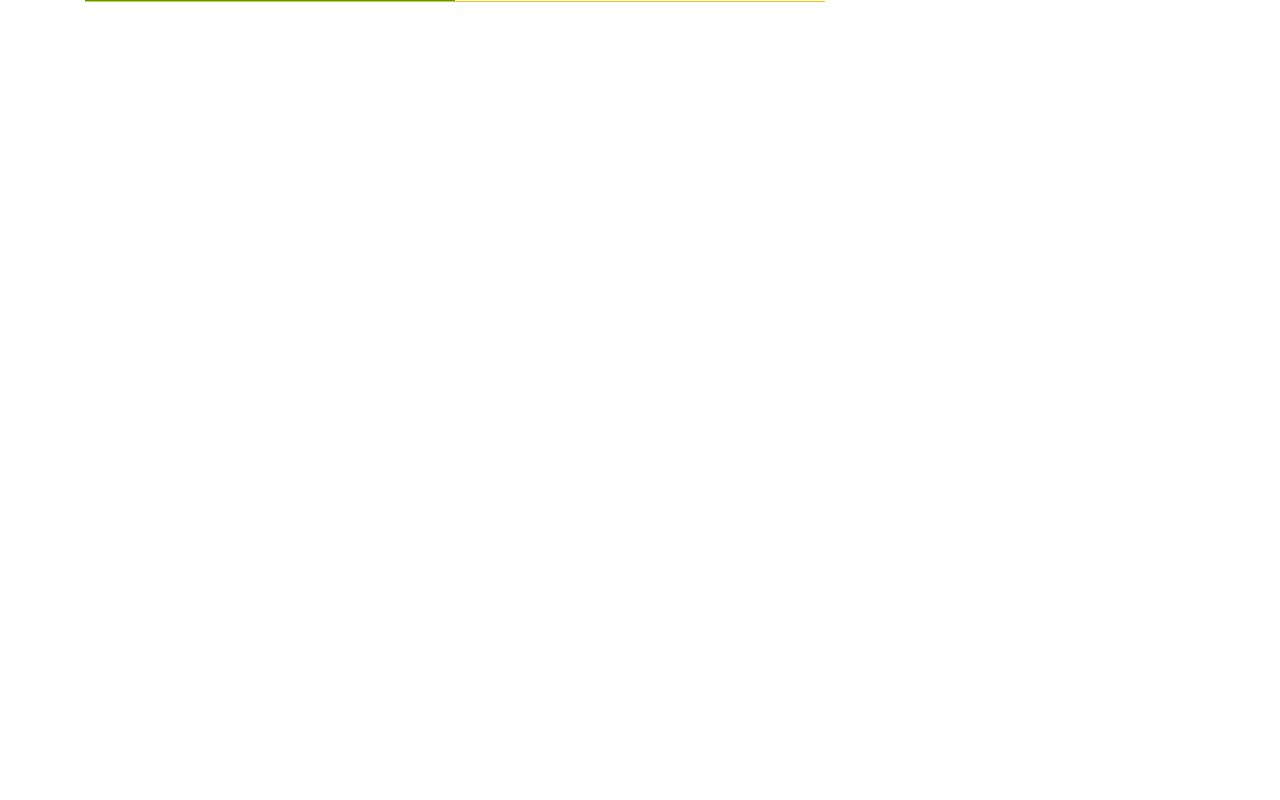
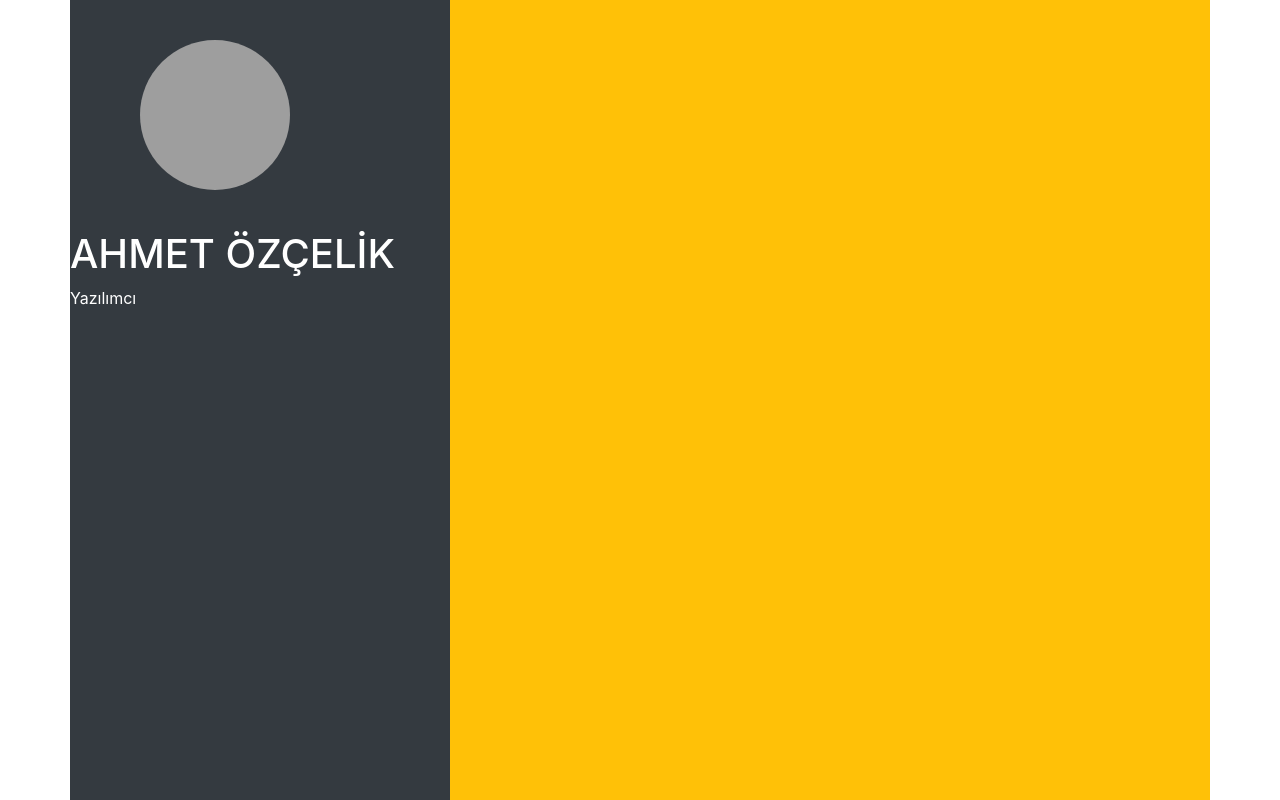
Before and after one commit to ahmetozcelik/cvThemes, a plain HTML site: page index.html in a window 1280 px wide. Shown: the top 800 px of the page. Drawn offline with nearby package versions, Linux system fonts and the light colour scheme; grey boxes are pictures that could not be loaded.

Commit message:
şema hazırlandı

```diff
--- a/index.html
+++ b/index.html
@@ -7,14 +7,38 @@
     <link rel="stylesheet" href="https://maxcdn.bootstrapcdn.com/bootstrap/4.0.0/css/bootstrap.min.css" integrity="sha384-Gn5384xqQ1aoWXA+058RXPxPg6fy4IWvTNh0E263XmFcJlSAwiGgFAW/dAiS6JXm" crossorigin="anonymous">
     <title>Web Site</title>
     <style>
+        .col-4, .col-8{
+            height: 1200px;
+            padding: 0;
+            #101f32
+        }
+        .avatar img{
+            width: 150px;
+            height: 150px;
+            border-radius: 50%;
+            margin: 40px 70px;
+
+        }
 
     </style>
 </head>
 <body>
     <div class="container">
+        <div class="row">
+            <div class="col-4 bg-dark">
+                <div class="avatar">
+                    <img src="http://i.pravatar.cc/150?img=52" alt="avatar">
+                    <h1 class="text-white">AHMET ÖZÇELİK</h1>
+                    <span class="text-white">Yazılımcı</span>
+                </div>
+                <div class="profile"></div>
+                <div class="contact"></div>
+                <div class="personalSkills"></div>
+                <div class="connect"></div>
 
-        <div class="col-4 bg-success"></div>
-        <div class="col-8 bg-warning"></div>
+            </div>
+            <div class="col-8 bg-warning"></div>
+        </div>
 
 
 
```
Also changed, not shown: img/avatar.jpg (added).
